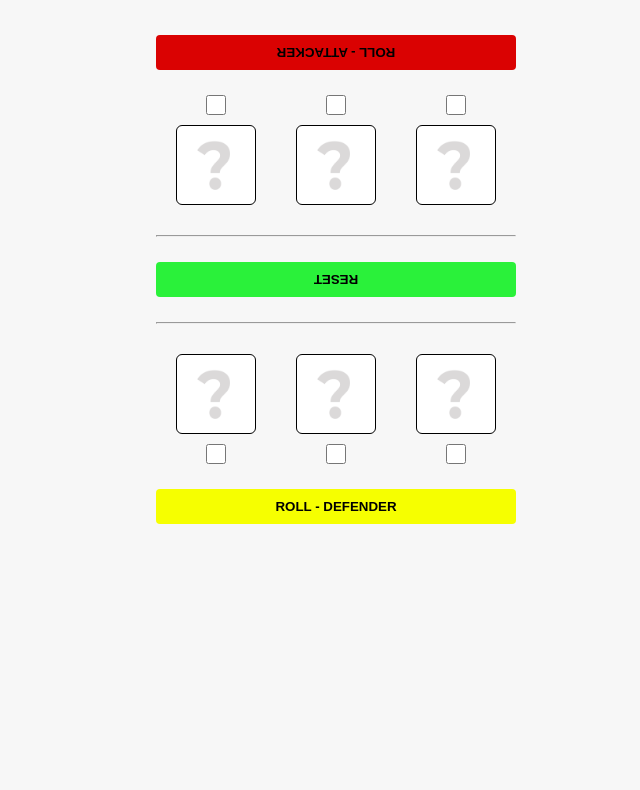
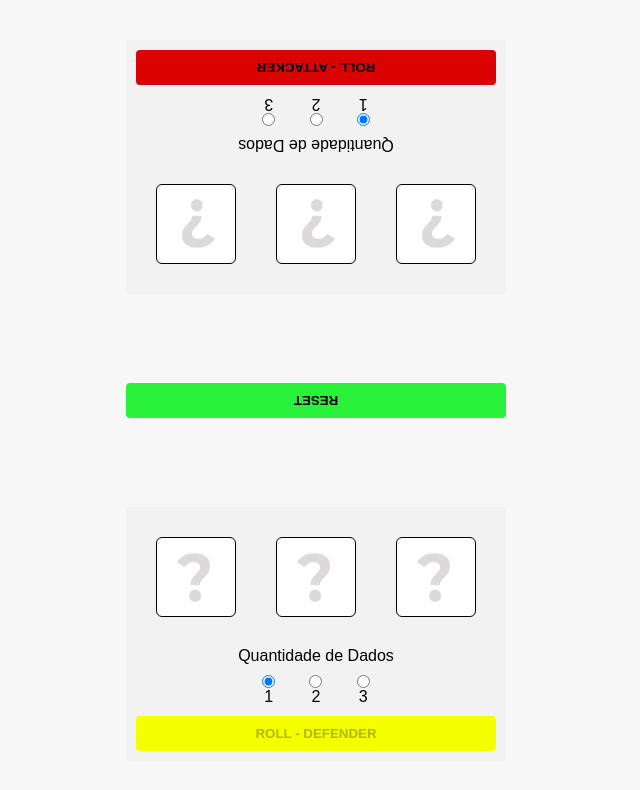
Before and after one commit to joaoortegabr/dice-war, a plain HTML site: page index.html in a window 1280 px wide. Shown: the whole page, without its empty margins (324-964 px from the left). Drawn offline with Linux system fonts and the light colour scheme.

Commit message:
Add files via upload

```diff
--- a/index.html
+++ b/index.html
@@ -10,43 +10,75 @@
 <body>
 
     <div id="container">
-        <div id="attacker" class="player">
-            <button id="roll-attacker" class="btn-atk" onclick="rollAtk()" style="transform: rotate(180deg);">ROLL - ATTACKER</button>
-            <div class="dice-set">
+        <div id="attacker" class="player reverse">
+
+            <div class="line">
                 <div id="da1" class="die-opt">
-                    <input type="checkbox" id="atk-d1" class="chkbox atk-chkbox" />
                     <span id="atkimg-d1" class="die bg"></span>
                 </div>
                 <div id="da2" class="die-opt">
-                    <input type="checkbox" id="atk-d2" class="chkbox atk-chkbox" />
                     <span id="atkimg-d2" class="die bg"></span>
                 </div>
                 <div id="da3" class="die-opt">
-                    <input type="checkbox" id="atk-d3" class="chkbox atk-chkbox" />
                     <span id="atkimg-d3" class="die bg"></span>
                 </div>
             </div>
+
+            <div class="dice-selector">
+                <p>Quantidade de Dados</p>
+                <div class="line">
+                    <div class="die-opt">
+                        <input type="radio" id="atk-d1" name="atk-qty" class="radio" value="1" checked />
+                        <label for="atk-d1">1</label>
+                    </div>
+                    <div class="die-opt">
+                        <input type="radio" id="atk-d2" name="atk-qty" class="radio" value="2" />
+                        <label for="atk-d2">2</label>
+                    </div>
+                    <div id="da1" class="die-opt">
+                        <input type="radio" id="atk-d3" name="atk-qty" class="radio" value="3" />
+                        <label for="atk-d3">3</label>
+                    </div>
+                </div>
+            </div>
+
+            <button id="roll-attacker" class="btn-atk" onclick="rollAtk()">ROLL - ATTACKER</button>
         </div>
 
-        <hr />
-        <button id="reset-btn" onclick="reset()" style="transform: rotate(180deg);">RESET</button>
-        <hr />
+        <button id="reset-btn" class="btn-reset" onclick="reset()" style="transform: rotate(180deg);">RESET</button>
 
         <div id="defender" class="player">
-            <div class="dice-set">
+
+            <div class="line">
                 <div id="dd1" class="die-opt">
                     <span id="defimg-d1" class="die bg"></span>
-                    <input type="checkbox" id="def-d1" class="chkbox def-chkbox" />
                 </div>
                 <div id="dd2" class="die-opt">
                     <span id="defimg-d2" class="die bg"></span>
-                    <input type="checkbox" id="def-d2" class="chkbox def-chkbox" />
                 </div>
                 <div id="dd3" class="die-opt">
                     <span id="defimg-d3" class="die bg"></span>
-                    <input type="checkbox" id="def-d3" class="chkbox def-chkbox" />
                 </div>
             </div>
+
+            <div class="dice-selector">
+                <p>Quantidade de Dados</p>
+                <div class="line">
+                    <div class="die-opt">
+                        <input type="radio" id="def-d1" name="def-qty" class="radio" value="1" checked />
+                        <label for="def-d1">1</label>
+                    </div>
+                    <div class="die-opt">
+                        <input type="radio" id="def-d2" name="def-qty" class="radio" value="2" />
+                        <label for="def-d2">2</label>
+                    </div>
+                    <div id="da1" class="die-opt">
+                        <input type="radio" id="def-d3" name="def-qty" class="radio" value="3" />
+                        <label for="def-d3">3</label>
+                    </div>
+                </div>
+            </div>
+
             <button id="roll-defender" class="btn-def" onclick="rollDef()">ROLL - DEFENDER</button>
         </div>
     </div>
--- a/script.js
+++ b/script.js
@@ -14,38 +14,43 @@ const dd1 = document.getElementById("dd1");
 const dd2 = document.getElementById("dd2");
 const dd3 = document.getElementById("dd3");
 
+const btnDef = document.getElementById('roll-defender');
+btnDef.disabled = true;
 let atkRound = [];
 let defRound = [];
+let attacked = false;
 
 function rollAtk() {
-    clearAtkDice();
-    let checkboxes = document.querySelectorAll('.atk-chkbox:checked');
-    let numberOfAtkDice = checkboxes.length;
+    reset();
+    let numberOfAtkDice = document.querySelector('input[name="atk-qty"]:checked').value;
     if (numberOfAtkDice > 0) {
         for (i = 0; i < numberOfAtkDice; i++) {
             let num = generateRandomNumber(1, 6);
             atkRound.push(num);
         }
-        atkRound.sort();
-        atkRound.reverse();
+        atkRound.sort().reverse();
     }
     setAtkDie(atkRound[0], atkRound[1], atkRound[2]);
+    btnDef.disabled = false;
+    attacked = true;
 }
 
 function rollDef() {
+    if (attacked == true) {
+
         clearDefDice();
-    let checkboxes = document.querySelectorAll('.def-chkbox:checked');
-    let numberOfDefDice = checkboxes.length;
+        let numberOfDefDice = document.querySelector('input[name="def-qty"]:checked').value;
         if (numberOfDefDice > 0) {
             for (i = 0; i < numberOfDefDice; i++) {
                 let num = generateRandomNumber(1, 6);
                 defRound.push(num);
             }
-        defRound.sort();
-        defRound.reverse();
+            defRound.sort().reverse();
         }
         setDefDie(defRound[0], defRound[1], defRound[2]);
         checkWinners();
+        btnDef.disabled = true;
+    }
 }
 
 function clearAtkDice() {
@@ -57,6 +62,7 @@ function clearAtkDice() {
     atkd1.classList.add('die', 'bg');
     atkd2.classList.add('die', 'bg');
     atkd3.classList.add('die', 'bg');
+    attacked = false;
 }
 
 function clearDefDice() {
@@ -68,12 +74,14 @@ function clearDefDice() {
     defd1.classList.add('die', 'bg');
     defd2.classList.add('die', 'bg');
     defd3.classList.add('die', 'bg');
+    btnDef.disabled = false;
 }
 
 function reset() {
     clearAtkDice();
     clearDefDice();
-    clearWinners()
+    clearWinners();
+    btnDef.disabled = true;
 }
 
 function setAtkDie(num0, num1, num2) {
@@ -93,20 +101,32 @@ function generateRandomNumber(min, max) {
 }
 
 function checkWinners() {
+    if (atkRound[0] && defRound[0]) {
         if (atkRound[0] > defRound[0]) {
             da1.classList.add('winner');
         } else {
             dd1.classList.add('winner');
         }
+    }
+
+    if (atkRound[1] && defRound[1]) {
         if (atkRound[1] > defRound[1]) {
             da2.classList.add('winner');
         } else {
             dd2.classList.add('winner');
         }
+    } else if (atkRound[1] && !defRound[1]) {
+        da2.classList.add('winner')
+    }
+
+    if (atkRound[2] && defRound[2]) {
         if (atkRound[2] > defRound[2]) {
             da3.classList.add('winner');
         } else {
             dd3.classList.add('winner');
+        }
+    } else if (atkRound[2] && !defRound[2]) {
+        da3.classList.add('winner')
     }
 }
 
--- a/style.css
+++ b/style.css
@@ -8,20 +8,21 @@ body {
     display: flex;
     justify-content: center;
     background-color: #f7f7f7;
+    font-family: Arial, Helvetica, sans-serif;
+    font-size: 16px;
 }
 
-hr {
-    width: 100%;
-    margin: 10px 0;
+p {
+    margin: 10px 0 0 0;
 }
 
 #container {
     display: flex;
     flex-flow: column wrap;
     align-items: center;
+    justify-content: space-around;
     max-width: 420px;
-    margin: 10px;
-    padding: 10px;
+    height: 100vh;
 }
 
 .player {
@@ -29,12 +30,15 @@ hr {
     flex-flow: column nowrap;
     justify-content: center;
     align-items: center;
+    background-color: #f2f2f2;
+    padding: 10px;
 }
 
-.dice-set {
+.line {
     display: flex;
     flex-flow: row wrap;
     align-items: center;
+    justify-content: space-evenly;
 }
 
 .die-opt {
@@ -53,15 +57,13 @@ hr {
     background-image: url('./img/none.png');
 }
 
-.chkbox, .atk-chkbox:checked, .def-chkbox:checked {
-    width: 150%;
-    height: 20px;
-    cursor: pointer;
+.reverse {
+    transform: rotate(180deg);
 }
 
 button {
     width: 100%;
-    margin: 15px 20px;
+    margin: 0 25px;
     padding: 10px;
     border-radius: 4px;
     border: 0px;
@@ -70,12 +72,20 @@ button {
     font-weight: bold;
 }
 
+input[radio] {
+    margin: 3px;
+}
+
 .btn-atk {
     background-color: #da0202;
 }
 
 .btn-def {
     background-color: #f6ff00;
+}
+
+.btn-reset {
+    margin: 10px 0;
 }
 
 .bg {
```
Lines whose indentation alone changed are shown as unchanged.
